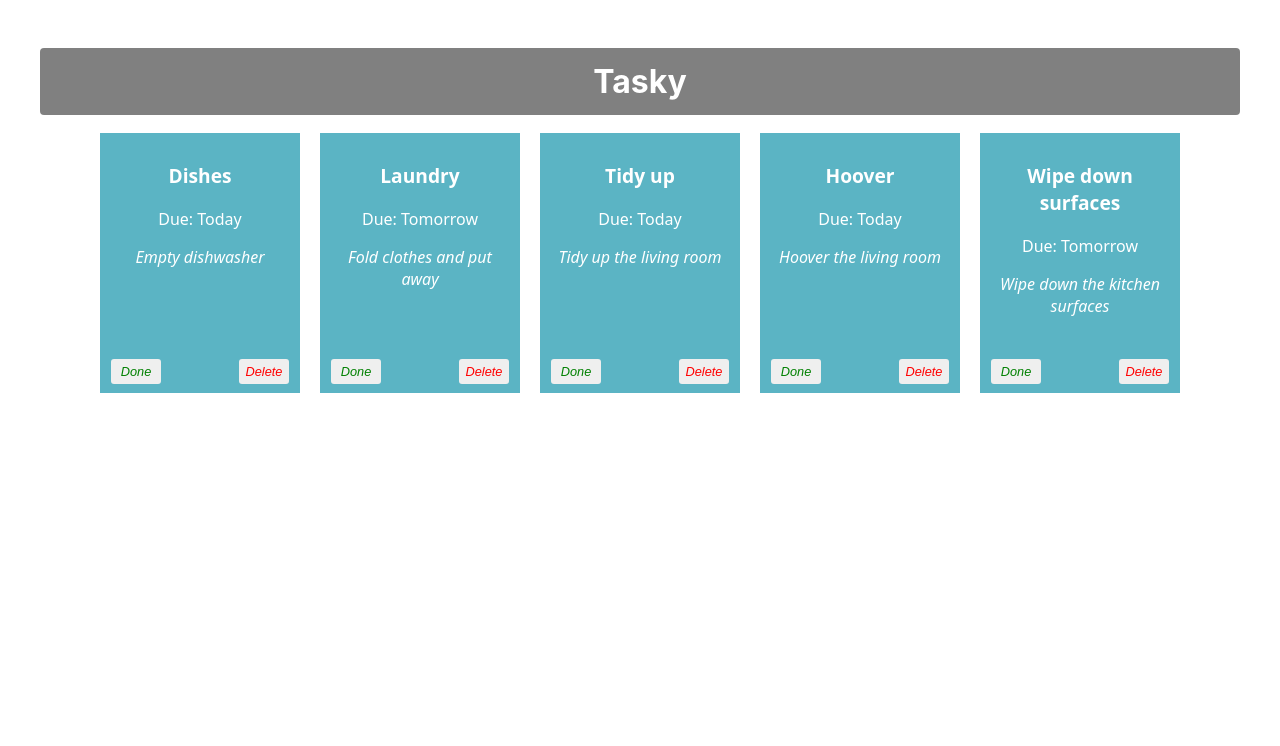
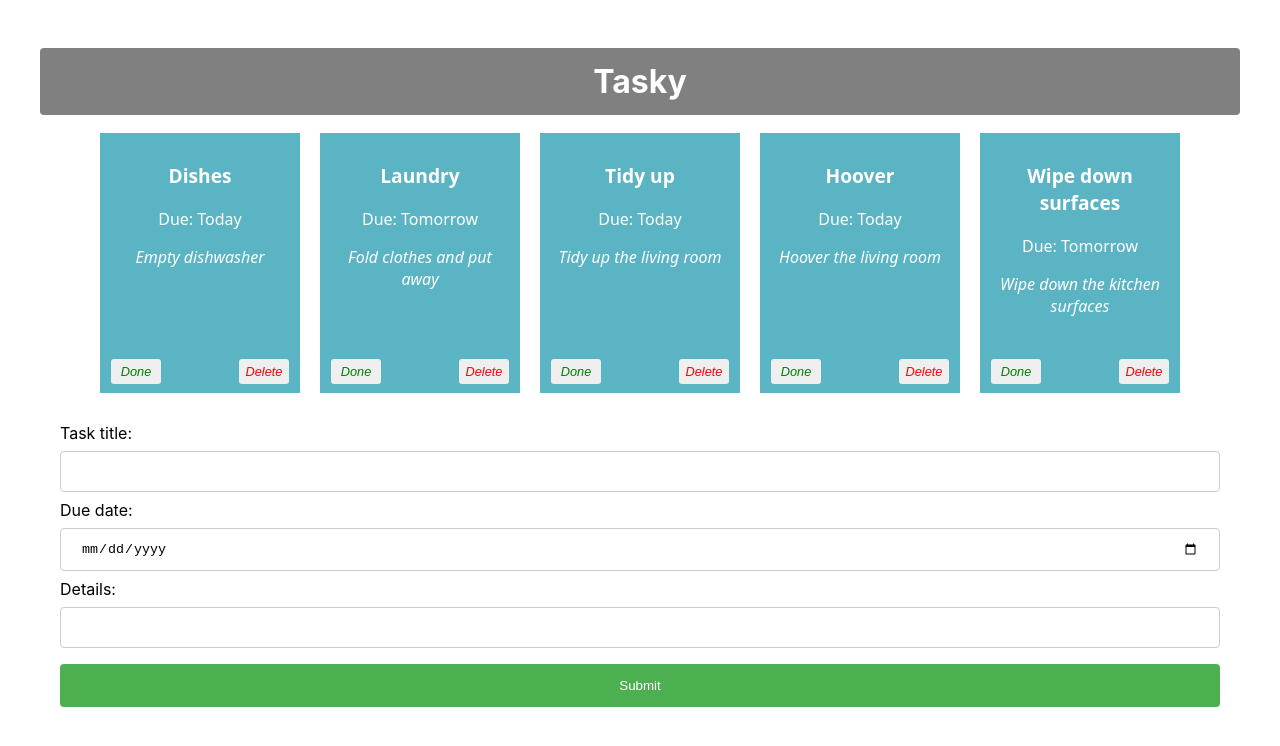
Before and after one commit to OzzyD1/react-basics-labs, a React (Create React App) app in the folder tasky/: page / in a window 1280 px wide. Shown: the top 746 px of the page. Built offline with nearby package versions, Linux system fonts and the light colour scheme.

Commit message:
Completed Week 4 Lab A

```diff
--- a/tasky/package.json
+++ b/tasky/package.json
@@ -10,6 +10,7 @@
     "react": "^18.2.0",
     "react-dom": "^18.2.0",
     "react-scripts": "^5.0.1",
+    "uuid": "^9.0.1",
     "web-vitals": "^2.1.4"
   },
   "scripts": {
--- a/tasky/src/App.css
+++ b/tasky/src/App.css
@@ -62,3 +62,33 @@
     right: 5px;
     color: red;
 }
+
+input[type="text"],
+input[type="date"] {
+    width: 100%;
+    padding: 12px 20px;
+    margin: 8px 0;
+    display: inline-block;
+    border: 1px solid #ccc;
+    border-radius: 4px;
+    box-sizing: border-box;
+}
+
+input[type="submit"] {
+    width: 100%;
+    background-color: #4caf50;
+    color: white;
+    padding: 14px 20px;
+    margin: 8px 0;
+    border: none;
+    border-radius: 4px;
+    cursor: pointer;
+}
+
+input[type="submit"]:hover {
+    background-color: #45a049;
+}
+
+form {
+    text-align: left;
+}
--- a/tasky/src/App.js
+++ b/tasky/src/App.js
@@ -2,6 +2,8 @@
 import "./App.css";
 import Task from "./components/Task";
 import React, { useState } from "react";
+import AddTaskForm from "./components/Form";
+import { v4 as uuidv4 } from "uuid";
 
 function App() {
     const [taskState, setTaskState] = useState({
@@ -44,6 +46,32 @@
         ],
     });
 
+    const [formState, setFormState] = useState({
+        title: "",
+        description: "",
+        deadline: "",
+    });
+
+    const formChangeHandler = (event) => {
+        let form = { ...formState };
+
+        switch (event.target.name) {
+            case "title":
+                form.title = event.target.value;
+                break;
+            case "description":
+                form.description = event.target.value;
+                break;
+            case "deadline":
+                form.deadline = event.target.value;
+                break;
+            default:
+                form = formState;
+        }
+        setFormState(form);
+    };
+    console.log(formState);
+
     const doneHandler = (taskIndex) => {
         const tasks = [...taskState.tasks];
         tasks[taskIndex].done = !tasks[taskIndex].done;
@@ -53,6 +81,18 @@
     const deleteHandler = (taskIndex) => {
         const tasks = [...taskState.tasks];
         tasks.splice(taskIndex, 1);
+        setTaskState({ tasks });
+    };
+
+    const formSubmitHandler = (event) => {
+        event.preventDefault();
+
+        const tasks = [...taskState.tasks];
+        const form = { ...formState };
+
+        form.id = uuidv4();
+
+        tasks.push(form);
         setTaskState({ tasks });
     };
 
@@ -70,6 +110,10 @@
                     deleteTask={() => deleteHandler(index)}
                 />
             ))}
+            <AddTaskForm
+                change={formChangeHandler}
+                submit={formSubmitHandler}
+            />
         </div>
     );
 }
--- /dev/null
+++ b/tasky/src/components/Form.js
@@ -0,0 +1,41 @@
+import React from "react";
+
+const AddTaskForm = (props) => {
+    return (
+        <div>
+            <form onSubmit={props.submit}>
+                <label>
+                    Task title:
+                    <input
+                        type="text"
+                        name="title"
+                        required
+                        onChange={(event) => props.change(event)}
+                    />
+                </label>
+                <br />
+                <label>
+                    Due date:
+                    <input
+                        type="date"
+                        name="deadline"
+                        required
+                        onChange={(event) => props.change(event)}
+                    />
+                </label>
+                <br />
+                <label>
+                    Details:
+                    <input
+                        type="text"
+                        name="description"
+                        onChange={(event) => props.change(event)}
+                    />
+                </label>
+                <input type="submit" value="Submit" />
+            </form>
+        </div>
+    );
+};
+
+export default AddTaskForm;
```
Also changed, not shown: 1 other file (tests, documents, lock files or other folders).
